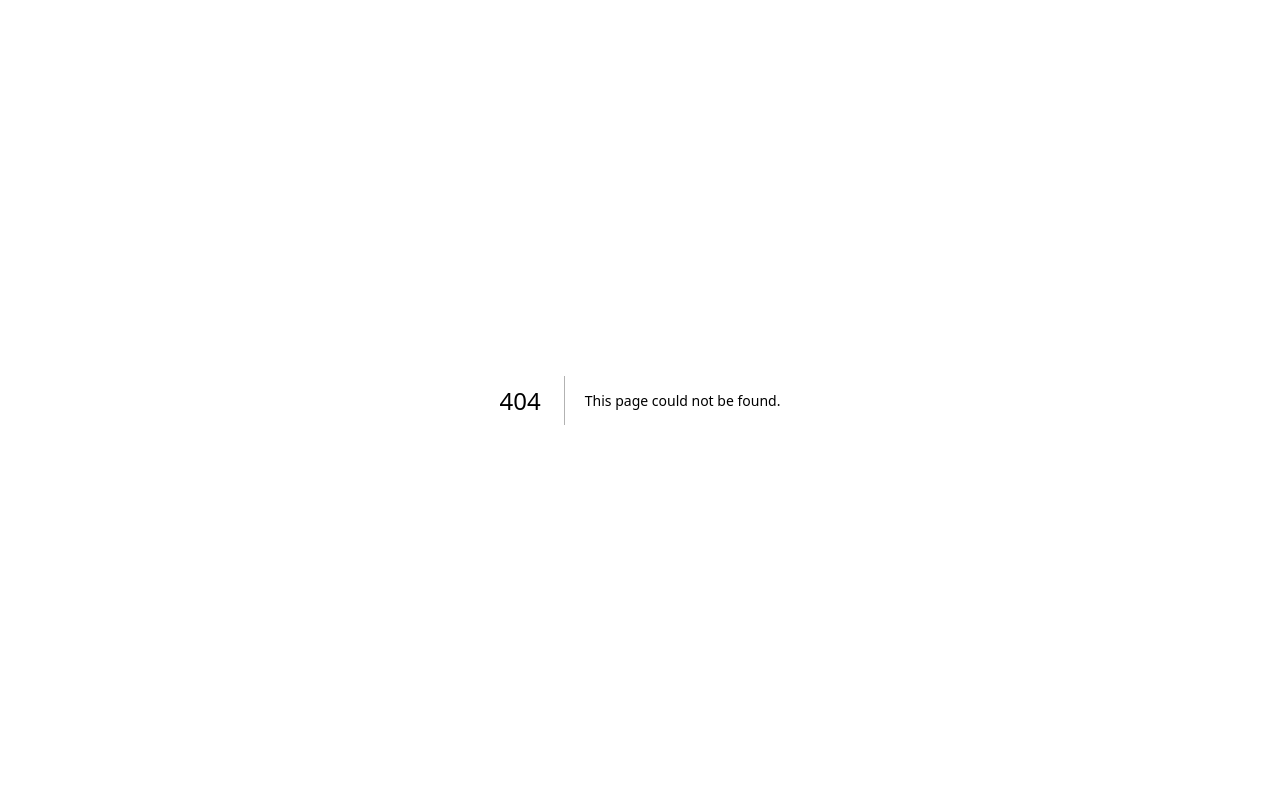
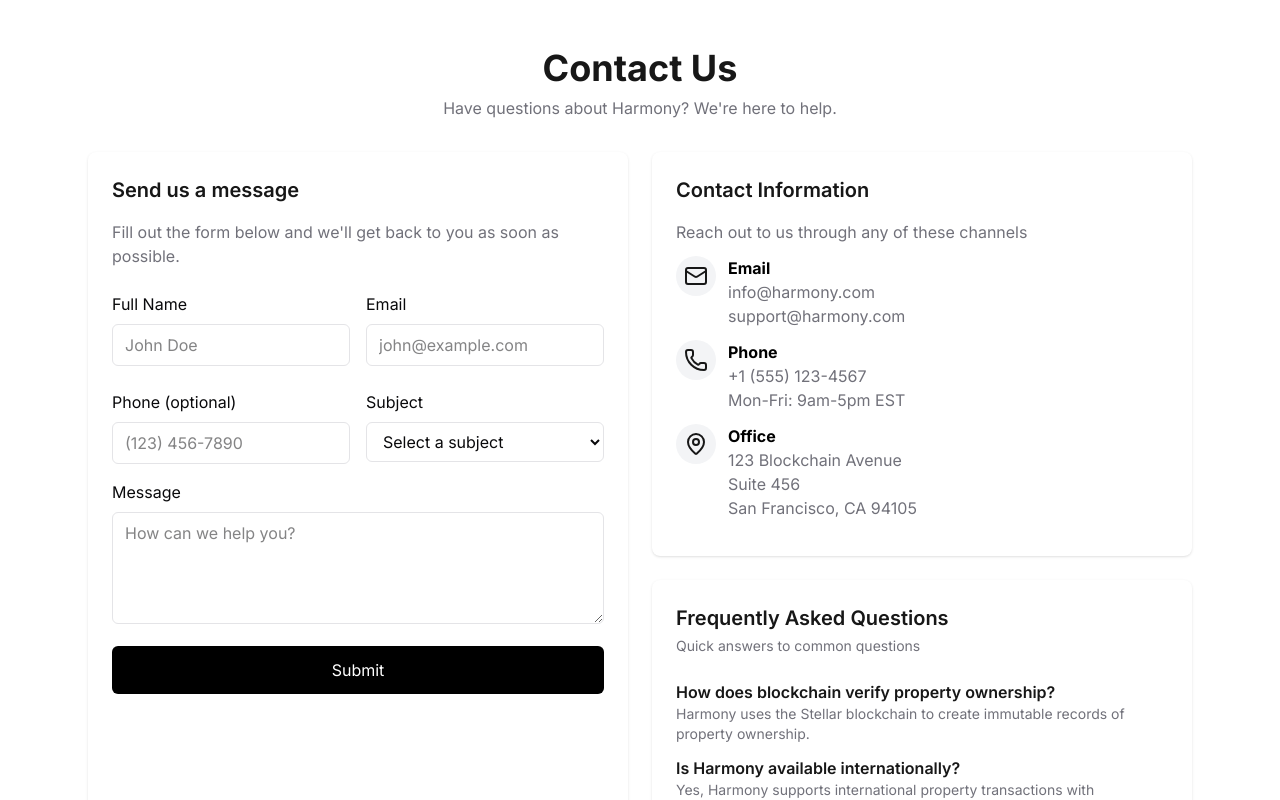
Before and after one commit to HarmonyHomes-developers/Harmony, a Next.js app in the folder harmony-homes/: page /contact in a window 1280 px wide. Before the commit this address had no page. Shown: the top 800 px of the page. Built offline with nearby package versions, Linux system fonts and the light colour scheme.

Commit message:
fixed issue #7

```diff
--- /dev/null
+++ b/harmony-homes/src/app/contact/page.tsx
@@ -0,0 +1,10 @@
+import ContactPage from '@/components/Contact/Contact'
+import React from 'react'
+
+export default function index() {
+    return (
+        <>
+            <ContactPage />
+        </>
+    )
+}
--- /dev/null
+++ b/harmony-homes/src/components/Contact/Contact.tsx
@@ -0,0 +1,202 @@
+"use client";
+
+import { Mail, MapPin, Phone } from "lucide-react";
+import { useState } from "react";
+
+export default function ContactPage() {
+  const [formData, setFormData] = useState({
+    name: "",
+    email: "",
+    phone: "",
+    subject: "",
+    message: "",
+  });
+
+  const handleChange = (e: React.ChangeEvent<HTMLInputElement | HTMLTextAreaElement | HTMLSelectElement>) => {
+    setFormData({ ...formData, [e.target.name]: e.target.value });
+  };
+
+  const handleSubmit = (e: React.FormEvent) => {
+    e.preventDefault();
+    console.log("Form submitted:", formData);
+  };
+
+  return (
+    <div className="max-w-6xl mx-auto bg-white px-6 py-12">
+      <h1 className="text-4xl font-bold text-center mb-2">Contact Us</h1>
+      <p className="text-[#71717A] text-center mb-8">Have questions about Harmony? We&apos;re here to help.</p>
+
+      <div className="grid md:grid-cols-2 gap-6">
+        {/* Left: Contact Form */}
+        <div className="bg-white p-6 rounded-lg shadow">
+          <h2 className="text-xl font-semibold mb-4">Send us a message</h2>
+          <p className="text-[#71717A]">Fill out the form below and we&apos;ll get back to you as soon as possible.</p>
+          <form onSubmit={handleSubmit} className="space-y-4 text-[#09090B] mt-4">
+            <div className="grid grid-cols-1 md:grid-cols-2 gap-4">
+              <div>
+                <label className="block my-2">Full Name</label>
+                <input
+                    type="text"
+                    name="name"
+                    placeholder="John Doe"
+                    value={formData.name}
+                    onChange={handleChange}
+                    className="w-full p-2 px-3 border border-[#E4E4E7] rounded-md"
+                    required
+                />
+              </div>
+              <div>
+                <label className="block my-2">Email</label>
+                <input
+                    type="email"
+                    name="email"
+                    placeholder="john@example.com"
+                    value={formData.email}
+                    onChange={handleChange}
+                    className="w-full p-2 px-3 border border-[#E4E4E7] rounded-md"
+                    required
+                />
+              </div>
+            </div>
+
+            <div className="grid grid-cols-1 md:grid-cols-2 gap-4">
+                <div>
+                    <label className="block my-2">Phone (optional)</label>
+                    <input
+                    type="text"
+                    name="phone"
+                    placeholder="(123) 456-7890"
+                    value={formData.phone}
+                    onChange={handleChange}
+                    className="w-full p-2 px-3 border border-[#E4E4E7] rounded-md"
+                    />
+                </div>
+                <div>
+                    <label className="block my-2">Subject</label>
+                    <select
+                    name="subject"
+                    value={formData.subject}
+                    onChange={handleChange}
+                    className="w-full p-2 px-3 border border-[#E4E4E7] rounded-md"
+                    required
+                    >
+                    <option value="">Select a subject</option>
+                    <option value="support">Support</option>
+                    <option value="feedback">Feedback</option>
+                    <option value="inquiry">General Inquiry</option>
+                    </select>
+                </div>
+            </div>
+
+
+
+            <div>
+                <label className="block my-2">Message</label>
+                <textarea
+                name="message"
+                placeholder="How can we help you?"
+                value={formData.message}
+                onChange={handleChange}
+                className="w-full p-2 px-3 border border-[#E4E4E7] rounded-md h-28"
+                required
+                >
+
+                </textarea>
+            </div>
+
+
+
+            <button type="submit" className="w-full bg-black text-white p-3 rounded-md hover:bg-gray-800">
+              Submit
+            </button>
+          </form>
+        </div>
+
+        {/* Right: Contact Information & FAQ */}
+        <div className="space-y-6">
+          <div className="bg-white p-6 rounded-lg shadow">
+            <h2 className="text-xl font-semibold mb-4">Contact Information</h2>
+            <p className="text-[#71717A]">Reach out to us through any of these channels</p>
+            <div className="flex space-x-3 my-3">
+                <div className="p-2 rounded-full bg-gray-100 w-fit h-fit">
+                    <Mail />
+                </div>
+                <div className="text-[#71717A]">
+                    <p className="font-bold text-black">
+                    Email
+                    </p>
+                    <p>
+                    info@harmony.com
+                    </p>
+                    <p>
+                    support@harmony.com
+                    </p>
+                </div>
+            </div>
+            <div className="flex space-x-3 my-3">
+                <div className="p-2 rounded-full bg-gray-100 w-fit h-fit">
+                    <Phone />
+                </div>
+                <div className="text-[#71717A]">
+                    <p className="font-bold text-black">
+                    Phone
+                    </p>
+                    <p>
+                    +1 (555) 123-4567
+                    </p>
+                    <p>
+                    Mon-Fri: 9am-5pm EST
+                    </p>
+                </div>
+            </div>
+
+            <div className="flex space-x-3 my-3">
+                <div className="p-2 rounded-full bg-gray-100 w-fit h-fit">
+                    <MapPin />
+                </div>
+                <div className="text-[#71717A]">
+                    <p className="font-bold text-black">
+                    Office
+                    </p>
+                    <p>
+                    123 Blockchain Avenue
+                    </p>
+                    <p>
+                    Suite 456
+                    </p>
+                    <p>
+                    San Francisco, CA 94105
+                    </p>
+                </div>
+            </div>
+
+          </div>
+
+          <div className="bg-white p-6 rounded-lg shadow">
+            <h2 className="text-xl font-semibold mb-1">Frequently Asked Questions</h2>
+            <p className="mb-6 text-[#71717A] text-sm">Quick answers to common questions</p>
+            <div className="mb-2">
+              <p className="font-semibold">How does blockchain verify property ownership?</p>
+              <p className="text-[#71717A] text-sm">
+                Harmony uses the Stellar blockchain to create immutable records of property ownership.
+              </p>
+            </div>
+            <div className="mb-2">
+              <p className="font-semibold mt-3">Is Harmony available internationally?</p>
+              <p className="text-[#71717A] text-sm">
+                Yes, Harmony supports international property transactions with compliance for various regulations.
+              </p>
+            </div>
+            <div className="mb-2">
+              <p className="font-semibold mt-3">How do I list my property on Harmony?</p>
+              <p className="text-[#71717A] text-sm">
+              Create an account, verify your identity, and follow our simple listing process to add your
+              property to our blockchain-secured marketplace.
+              </p>
+            </div>
+          </div>
+        </div>
+      </div>
+    </div>
+  );
+}
```
